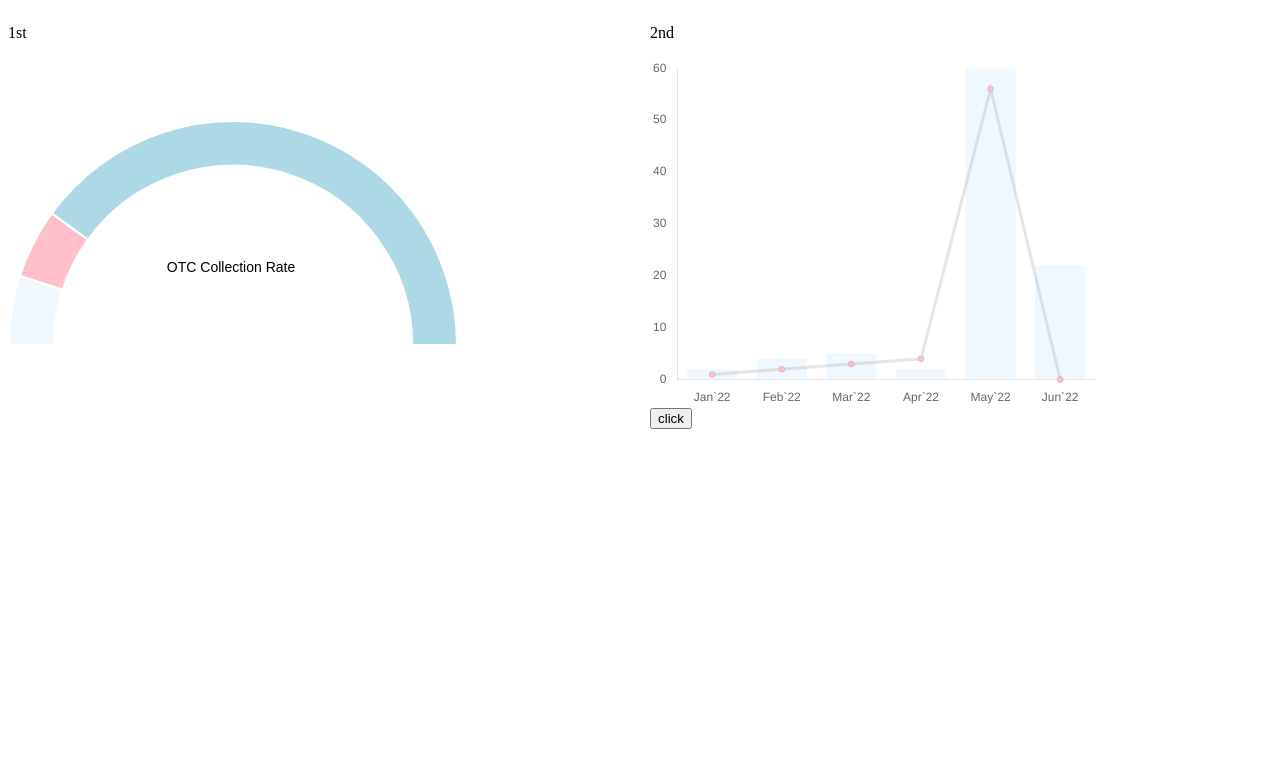
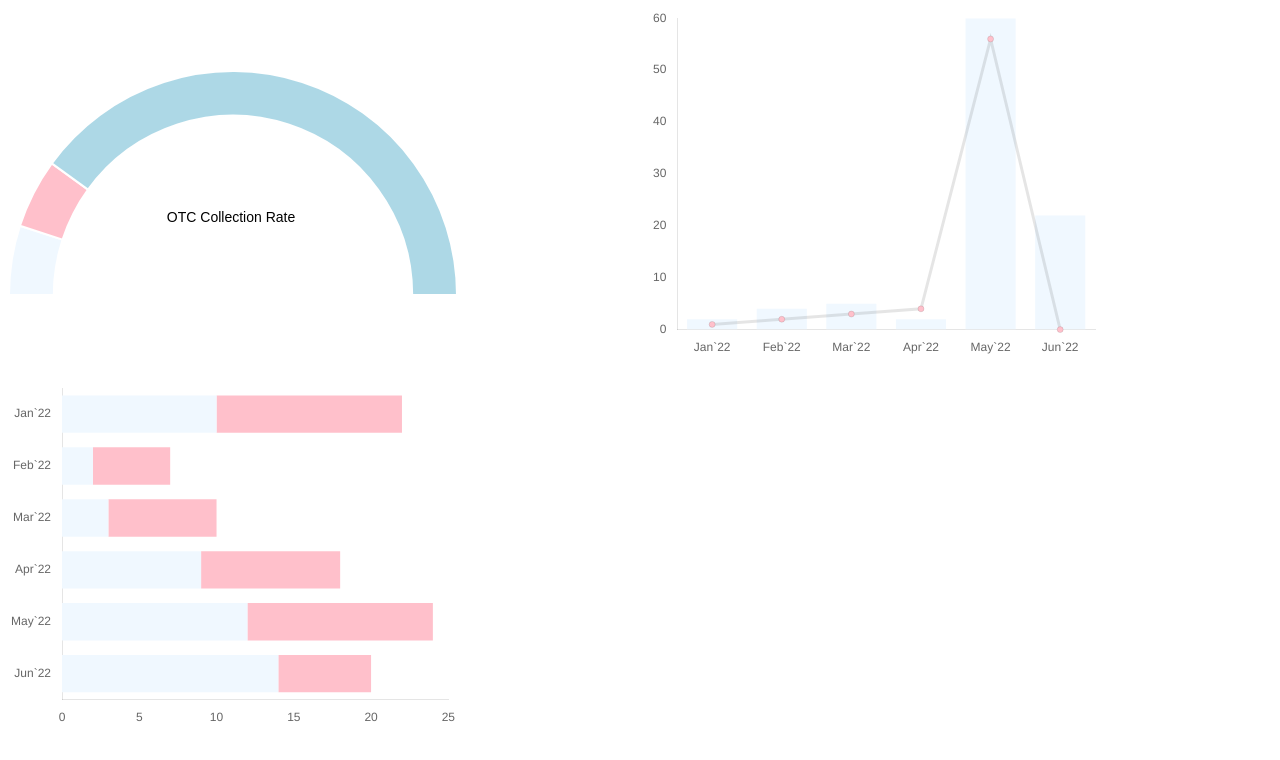
Before and after one commit to marayil/Charts, an Angular app: page / in a window 1280 px wide. Shown: the top 760 px of the page. Built offline with nearby package versions, Linux system fonts and the light colour scheme.

Commit message:
input constants

```diff
--- a/src/app/output-test/output-test.component.html
+++ b/src/app/output-test/output-test.component.html
@@ -1,19 +1,5 @@
 <div id="container">
-    <div id="graph-1">
-        <p>1st</p>
-        <app-charts [chartConfig]="data" [height]="height" [width]="width"></app-charts>
+    <div id="graph-1" *ngFor="let chart of chartData; let i=index">
+        <app-charts [chartConfig]="chart" [height]="height" [width]="width"></app-charts>
     </div>
-    <div id="graph-2">
-        <p>2nd</p>
-        <app-charts [chartConfig]="data2" [height]="height" [width]="width"></app-charts>
-        <button (click)="onClick()" >click</button>
-
-    </div>
-    <!-- <div>
-        <app-charts [options]='type3' [data]='sample2' [chartLabels]="labels" [backgroundColor]="backgroundColor" [height]="height" [width]="width"></app-charts>
-
-    </div> -->
-    <!-- <div>
-        <app-charts [options]="type4" [data]="sample4" [chartLabels]="labels" [backgroundColor]="backgroundColor" [height]="height" [width]="width"></app-charts>
-    </div> -->
 </div>
--- a/src/app/output-test/output-test.component.ts
+++ b/src/app/output-test/output-test.component.ts
@@ -1,49 +1,18 @@
+import { HttpClient } from '@angular/common/http';
 import { Component } from '@angular/core';
-import { ChartTypes } from '../charts/charts.enum';
-import { IChartDatasetConfig } from '../charts/charts.interfaces';
-
+import { chartData } from './output-test.constants';
 @Component({
   selector: 'app-output-test',
   templateUrl: './output-test.component.html',
   styleUrls: ['./output-test.component.scss']
 })
 export class OutputTestComponent{
-  onclick=false
-data: IChartDatasetConfig={
-  data:[[10,20,100]], //[2, 4, 5, 2, 60, 22]]
-  type: [ChartTypes.GAUGE],
-  labels:['fill','fillVal','empty'],
-  backgroundColors: ['aliceblue','pink','lightblue','yellow','blue'],
-  title:'OTC Collection Rate',
 
-}
-data2: IChartDatasetConfig={
-  data:[[2, 4, 5, 2, 60, 22],[1, 2, 3, 4, 56, 0]], //[2, 4, 5, 2, 60, 22]]
-  type: ['bar','line'],
-  labels:['Jan`22', 'Feb`22', 'Mar`22', 'Apr`22', 'May`22', 'Jun`22'],
-  backgroundColors: ['aliceblue','pink','red','yellow','blue'],
-  stacked:true,
-  orderOfCharts:[2,1]
+chartData=chartData;
 
-}
 height='350px'
 width='450px'
   // eslint-disable-next-line @typescript-eslint/no-empty-function
   constructor() {}
 
-
-onClick(){
-  const datax=[[10,2,3,9,12,14],[12,5,7,9,12,6]]
- this.data2=
- {
-  data:[...datax], type: ['bar','bar'],
- labels:['Jan`22', 'Feb`22', 'Mar`22', 'Apr`22', 'May`22', 'Jun`22'],
- backgroundColors: ['aliceblue','pink','red','yellow','blue'],
- stacked:true,
- showXAxis:true,
- showYAxis:true,
- indexAxis:'y'
 }
-}
-
-}
--- /dev/null
+++ b/src/app/output-test/output-test.constants.ts
@@ -0,0 +1,28 @@
+import { ChartTypes } from "../charts/charts.enum";
+
+export const chartData=[{
+    data:[[10,20,100]], //[2, 4, 5, 2, 60, 22]]
+    type: [ChartTypes.GAUGE],
+    labels:['fill','fillVal','empty'],
+    backgroundColors: ['aliceblue','pink','lightblue','yellow','blue'],
+    title:'OTC Collection Rate',
+},
+{
+    data:[[2, 4, 5, 2, 60, 22],[1, 2, 3, 4, 56, 0]], //[2, 4, 5, 2, 60, 22]]
+    type: ['bar','line'],
+    labels:['Jan`22', 'Feb`22', 'Mar`22', 'Apr`22', 'May`22', 'Jun`22'],
+    backgroundColors: ['aliceblue','pink','red','yellow','blue'],
+    stacked:true,
+    orderOfCharts:[2,1]
+},
+{
+    data:[[10,2,3,9,12,14],[12,5,7,9,12,6]],
+     type: ['bar','bar'],
+    labels:['Jan`22', 'Feb`22', 'Mar`22', 'Apr`22', 'May`22', 'Jun`22'],
+    backgroundColors: ['aliceblue','pink','red','yellow','blue'],
+    stacked:true,
+    showXAxis:true,
+    showYAxis:true,
+    indexAxis:'y'
+   }
+]
```
Also changed, not shown: src/app/app.module.ts (+5 -3 lines).
